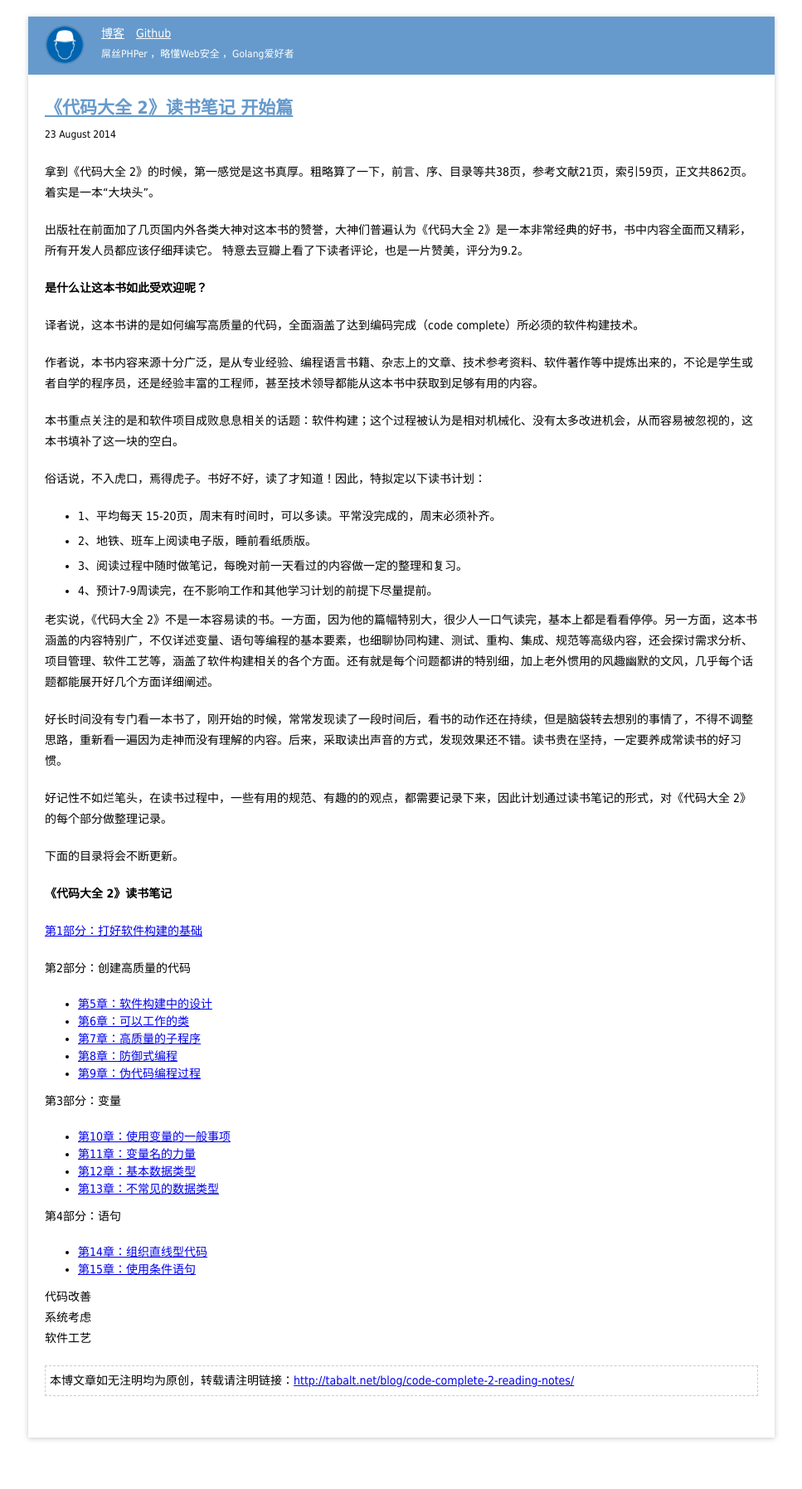
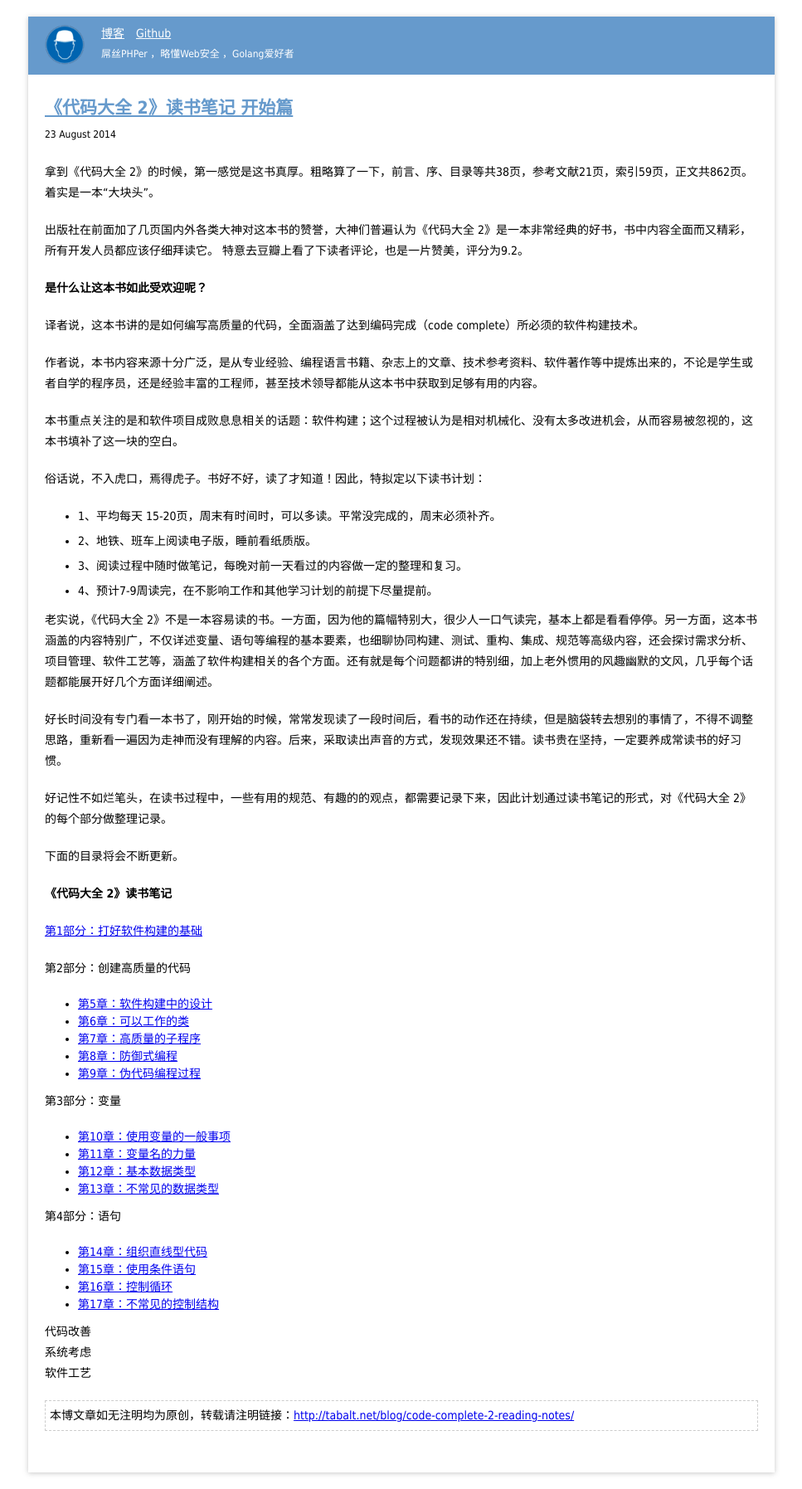
Before and after one commit to tabalt/tabalt.github.io, a Jekyll site: the page built from _posts/code-complete-2/2014-08-23-code-complete-2-reading-notes.md, in a window 1280 px wide. Shown: the whole page at 83% size, without its empty margins (156-1123 px from the left). Built offline with Jekyll 4.4.1, drawn with Linux system fonts in a browser that asks for light colours; Markdown is read by kramdown in place of the engine named in the settings; comment, search, counter and statistics services are not loaded; before the commit the page ends 1753 px from its top, so only the background shows below that.

Commit message:
Update 2014-08-23-code-complete-2-reading-notes.md

```diff
--- a/_posts/code-complete-2/2014-08-23-code-complete-2-reading-notes.md
+++ b/_posts/code-complete-2/2014-08-23-code-complete-2-reading-notes.md
@@ -68,6 +68,8 @@ categories: 博文
 
   * [第14章：组织直线型代码](http://tabalt.net/blog/cc2-organizing-straight-line-code/)
   * [第15章：使用条件语句](http://tabalt.net/blog/cc2-using-conditionals/)
+  * [第16章：控制循环](http://tabalt.net/blog/cc2-controlling-loops/)
+  * [第17章：不常见的控制结构](http://tabalt.net/blog/cc2-unusual-control-structures/)
 
   代码改善
   系统考虑
```
